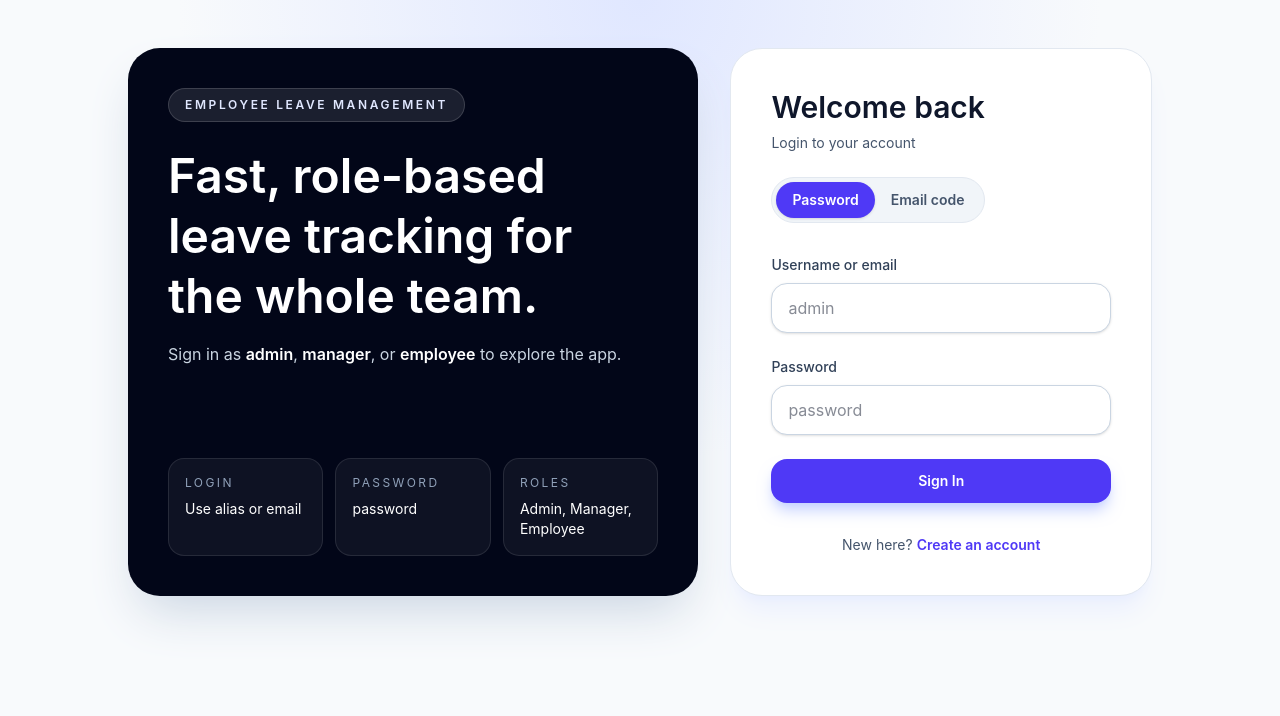
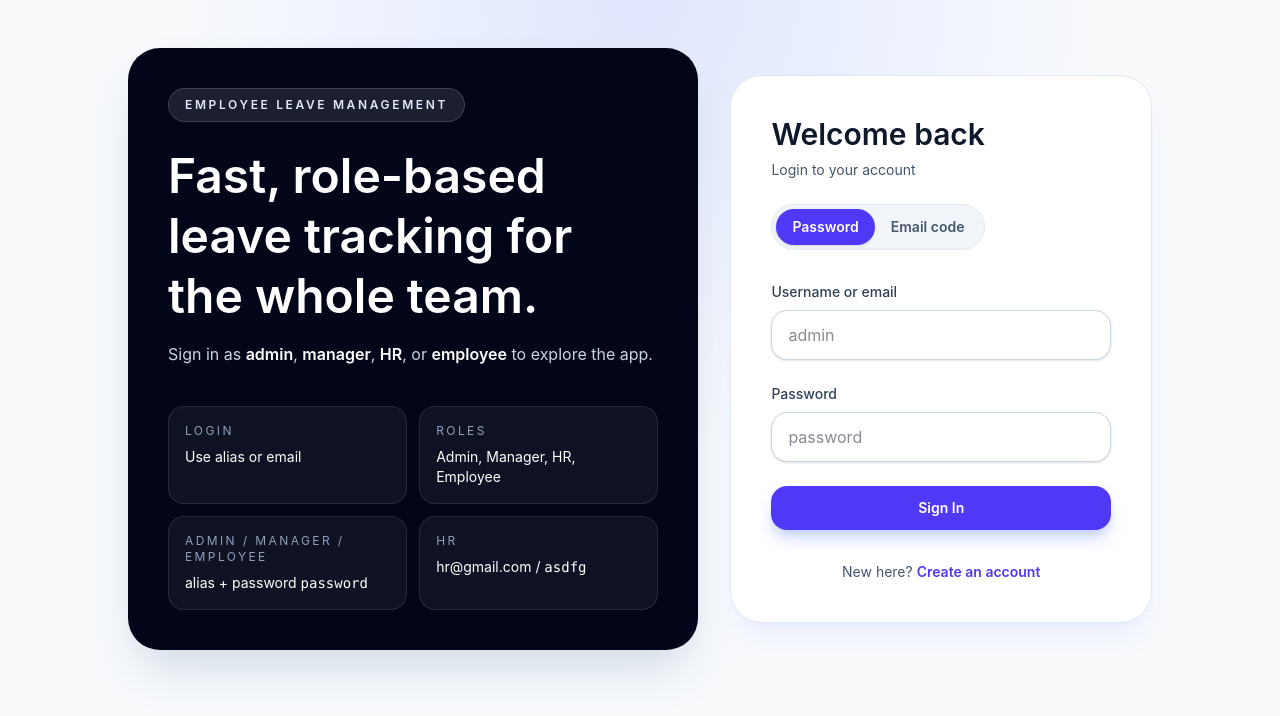
Before and after one commit to EnithaRD/EmployeeLeaveApplication, a React app in the folder frontend/: page /login in a window 1280 px wide. Shown: the top 716 px of the page. Built offline with nearby package versions, Linux system fonts and the light colour scheme; the HTML template or start-up script is replaced by a standard one.

Commit message:
feat: seed hr@gmail.com login and update login page for HR role
Adds a second HR demo user (hr@gmail.com / asdfg) alongside the
existing hr@example.com seed, and updates the login page copy/panels
to mention the HR role and surface its demo credentials.

```diff
--- a/frontend/src/pages/auth/Login.jsx
+++ b/frontend/src/pages/auth/Login.jsx
@@ -131,22 +131,26 @@ function Login() {
                             Fast, role-based leave tracking for the whole team.
                         </h1>
                         <p className="mt-4 max-w-xl text-sm leading-6 text-slate-300 lg:text-base">
-                            Sign in as <span className="font-semibold text-white">admin</span>, <span className="font-semibold text-white">manager</span>, or <span className="font-semibold text-white">employee</span> to explore the app.
+                            Sign in as <span className="font-semibold text-white">admin</span>, <span className="font-semibold text-white">manager</span>, <span className="font-semibold text-white">HR</span>, or <span className="font-semibold text-white">employee</span> to explore the app.
                         </p>
                     </div>
 
-                    <div className="mt-10 grid gap-3 sm:grid-cols-3">
+                    <div className="mt-10 grid gap-3 sm:grid-cols-2">
                         <div className="rounded-2xl border border-white/10 bg-white/5 p-4">
                             <p className="text-xs uppercase tracking-[0.2em] text-slate-400">Login</p>
                             <p className="mt-2 text-sm text-white">Use alias or email</p>
                         </div>
                         <div className="rounded-2xl border border-white/10 bg-white/5 p-4">
-                            <p className="text-xs uppercase tracking-[0.2em] text-slate-400">Password</p>
-                            <p className="mt-2 text-sm text-white">password</p>
+                            <p className="text-xs uppercase tracking-[0.2em] text-slate-400">Roles</p>
+                            <p className="mt-2 text-sm text-white">Admin, Manager, HR, Employee</p>
                         </div>
                         <div className="rounded-2xl border border-white/10 bg-white/5 p-4">
-                            <p className="text-xs uppercase tracking-[0.2em] text-slate-400">Roles</p>
-                            <p className="mt-2 text-sm text-white">Admin, Manager, Employee</p>
+                            <p className="text-xs uppercase tracking-[0.2em] text-slate-400">Admin / Manager / Employee</p>
+                            <p className="mt-2 text-sm text-white">alias + password <span className="font-mono">password</span></p>
+                        </div>
+                        <div className="rounded-2xl border border-white/10 bg-white/5 p-4">
+                            <p className="text-xs uppercase tracking-[0.2em] text-slate-400">HR</p>
+                            <p className="mt-2 text-sm text-white break-all">hr@gmail.com / <span className="font-mono">asdfg</span></p>
                         </div>
                     </div>
                 </div>
```
Also changed, not shown: 1 other file (tests, documents, lock files or other folders).
